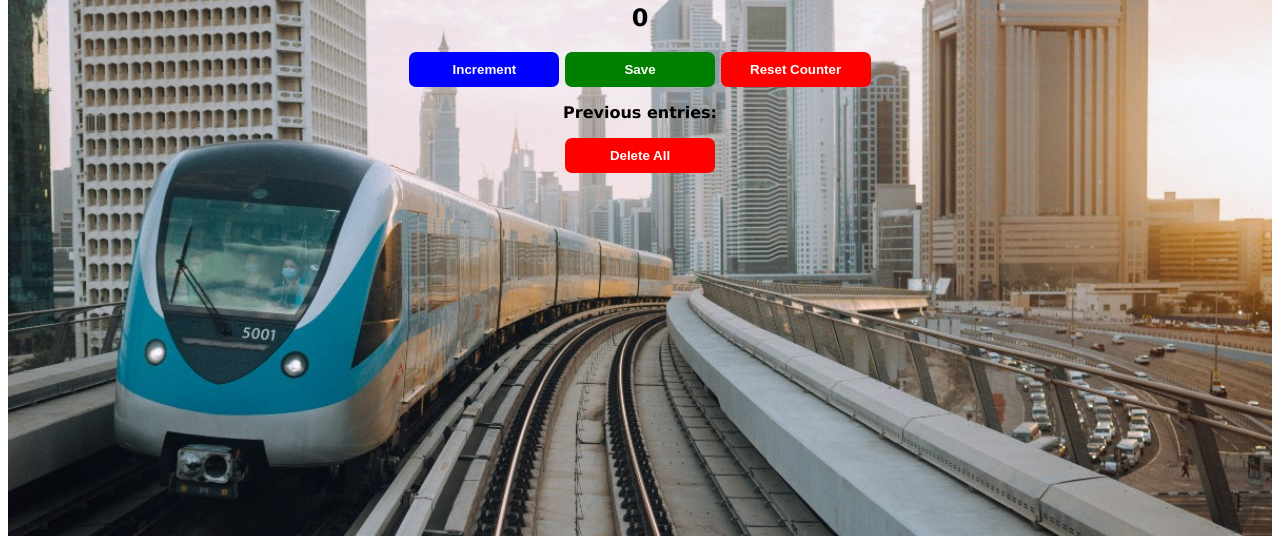
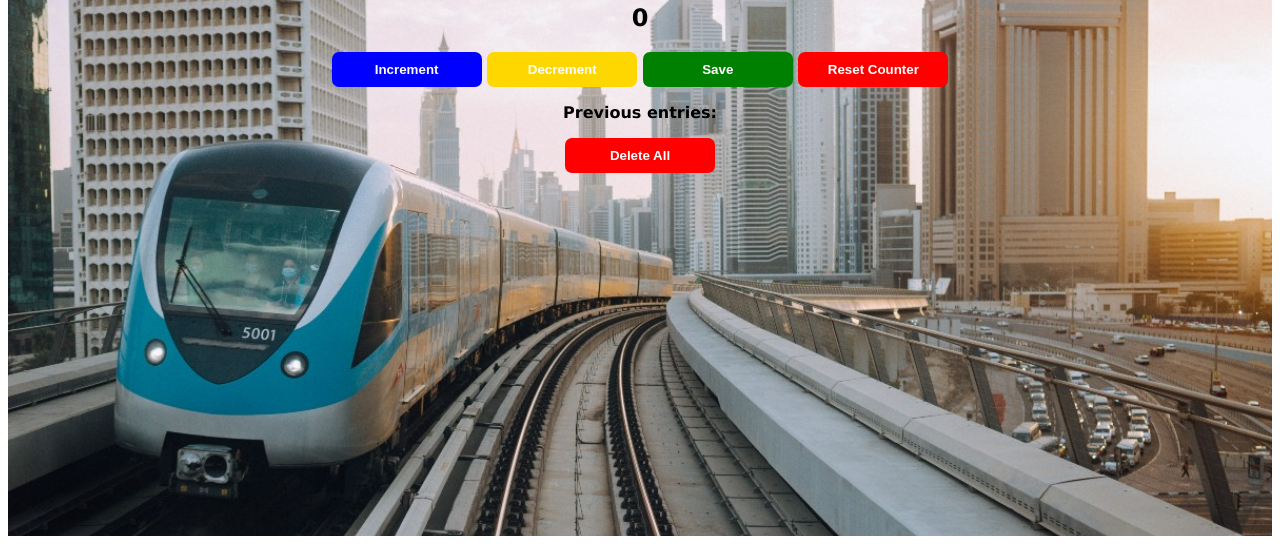
Before and after one commit to JoeBA-1/MetroCounter, a plain HTML site: page index.html in a window 1280 px wide. Shown: the part 372-916 px from the top of the page. Drawn offline with Linux system fonts and the light colour scheme.

Commit message:
decrement btn
decrement btn

```diff
--- a/Assets/JS/index.js
+++ b/Assets/JS/index.js
@@ -7,6 +7,11 @@ var count = 0
 
 function increment(){
     count += 1
+    counterEl.textContent = count
+
+}
+function decrement(){
+    count -= 1
     counterEl.textContent = count
 
 }
--- a/Assets/Style/style.css
+++ b/Assets/Style/style.css
@@ -18,7 +18,7 @@ h2{
     margin-bottom: 20px;
 }
 
-#increment-btn, #save-btn, #reset-btn{
+#increment-btn, #save-btn, #reset-btn, #decrement-btn{
     border: none;
     padding: 10px 5px;
     color: white;
@@ -29,6 +29,9 @@ h2{
 #increment-btn{
     background-color: blue;
 
+}
+#decrement-btn{
+    background-color: gold;
 }
 #save-btn{
     background-color: green;
--- a/index.html
+++ b/index.html
@@ -14,6 +14,9 @@
     <h2 id="counter-el">0</h2>
     <button id="increment-btn" onclick="increment()">
         Increment
+    </button>
+    <button id="decrement-btn" onclick="decrement()">
+        Decrement
     </button>
     <button id="save-btn" onclick="save()">
         Save
```
